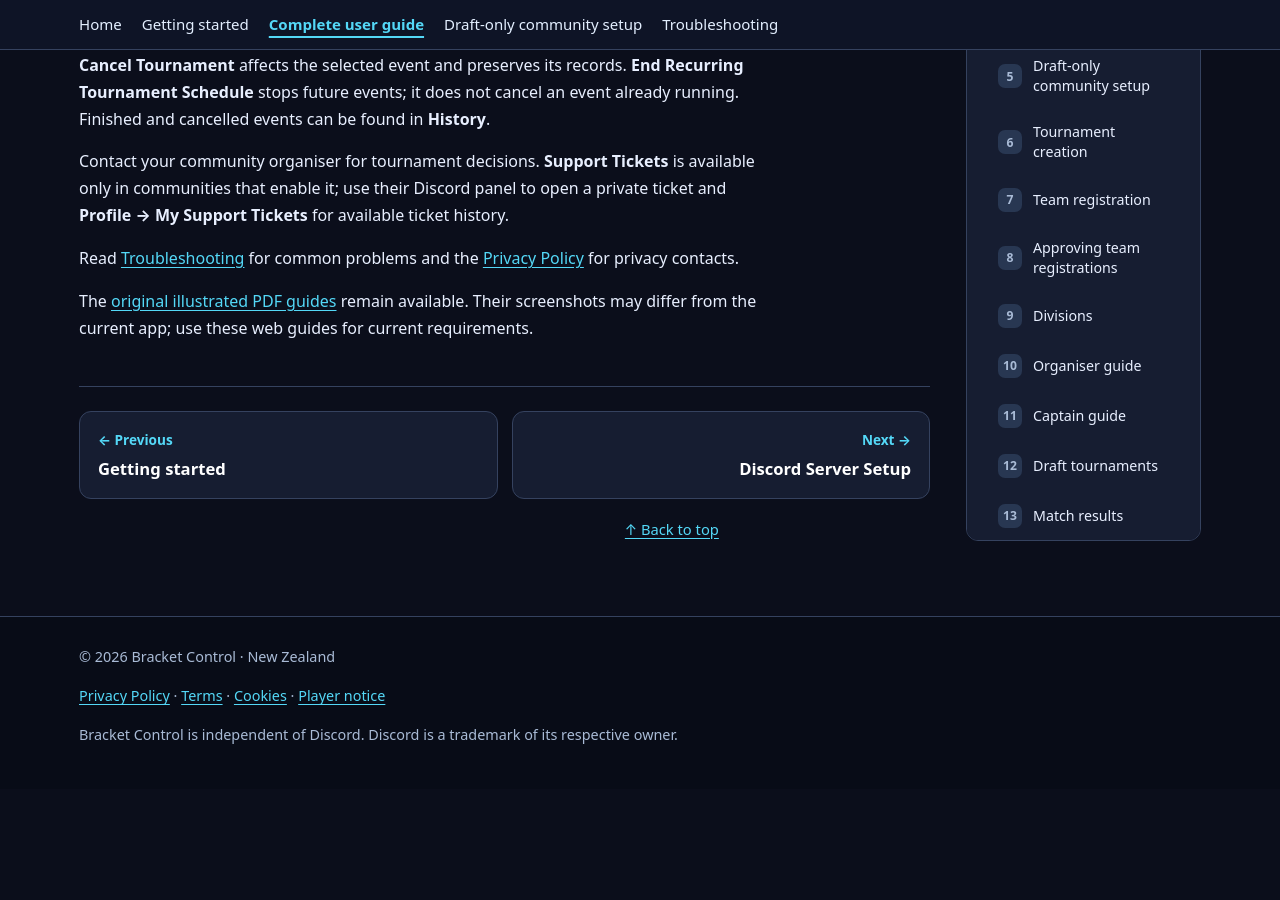
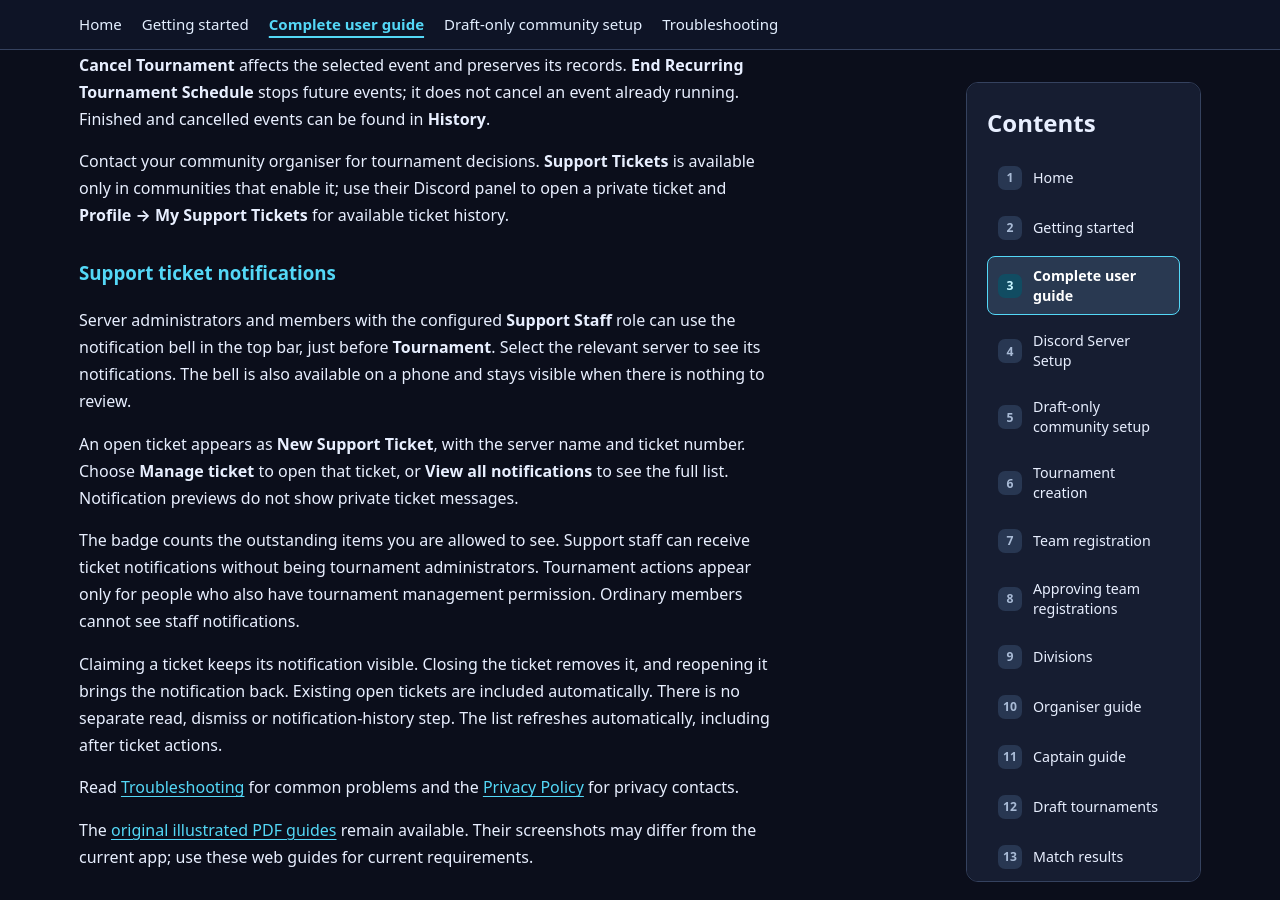
Before and after one commit to dev-dyly/bracket-control-wiki, a Jekyll site: the page built from guides/user-guide.md, in a window 1280 px wide and 900 px high, scrolled down 7839 px. Built offline with Jekyll 4.4.1, drawn with Linux system fonts in a browser that asks for light colours; before the commit the page ends 8628 px from its top, so only the background shows below that.

Commit message:
Explain support ticket notifications and independent staff access (#16)

```diff
--- a/guides/user-guide.md
+++ b/guides/user-guide.md
@@ -195,6 +195,16 @@ See [Divisions]({{ '/guides/divisions/' | relative_url }}). Server **Announcemen
 
 Contact your community organiser for tournament decisions. **Support Tickets** is available only in communities that enable it; use their Discord panel to open a private ticket and **Profile → My Support Tickets** for available ticket history.
 
+### Support ticket notifications
+
+Server administrators and members with the configured **Support Staff** role can use the notification bell in the top bar, just before **Tournament**. Select the relevant server to see its notifications. The bell is also available on a phone and stays visible when there is nothing to review.
+
+An open ticket appears as **New Support Ticket**, with the server name and ticket number. Choose **Manage ticket** to open that ticket, or **View all notifications** to see the full list. Notification previews do not show private ticket messages.
+
+The badge counts the outstanding items you are allowed to see. Support staff can receive ticket notifications without being tournament administrators. Tournament actions appear only for people who also have tournament management permission. Ordinary members cannot see staff notifications.
+
+Claiming a ticket keeps its notification visible. Closing the ticket removes it, and reopening it brings the notification back. Existing open tickets are included automatically. There is no separate read, dismiss or notification-history step. The list refreshes automatically, including after ticket actions.
+
 Read [Troubleshooting]({{ '/troubleshooting/' | relative_url }}) for common problems and the [Privacy Policy]({{ '/legal/privacy/' | relative_url }}) for privacy contacts.
 
 The [original illustrated PDF guides]({{ '/guides/visual-guides/' | relative_url }}) remain available. Their screenshots may differ from the current app; use these web guides for current requirements.
```
